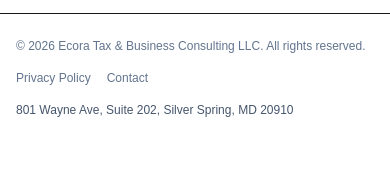
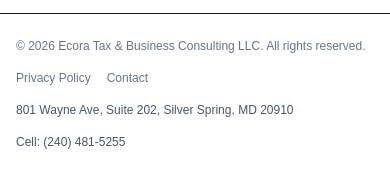
Before and after one commit to bekalt/ecora-tax-accounting, a Next.js app: page / in a window 390 px wide. Shown: the part 2296-2467 px from the top of the page. Before the commit the page ends 2438 px from the top, so only its background shows below. Built offline with nearby package versions, Linux system fonts and the light colour scheme.

Commit message:
Add cell phone number to footer

```diff
--- a/src/app/layout.tsx
+++ b/src/app/layout.tsx
@@ -106,6 +106,18 @@
     {site.address.zip}
   </div>
 )}
+{/* Phone (optional) */}
+{site.phoneDisplay && site.phoneTel ? (
+  <div className="text-slate-600">
+    <span className="font-medium">Cell:</span>{" "}
+    <a
+      href={`tel:${site.phoneTel}`}
+      className="hover:text-sky-700"
+    >
+      {site.phoneDisplay}
+    </a>
+  </div>
+) : null}
 
     </div>
   </div>
```
